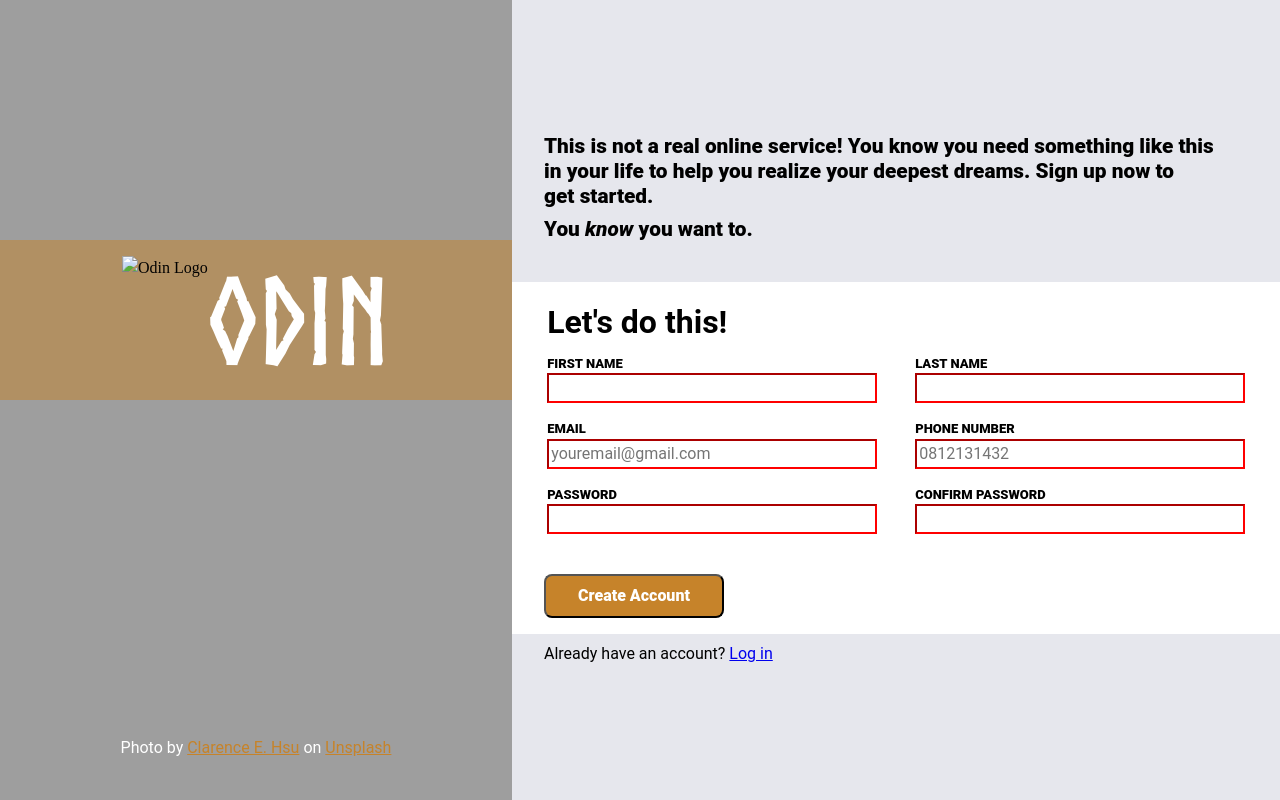
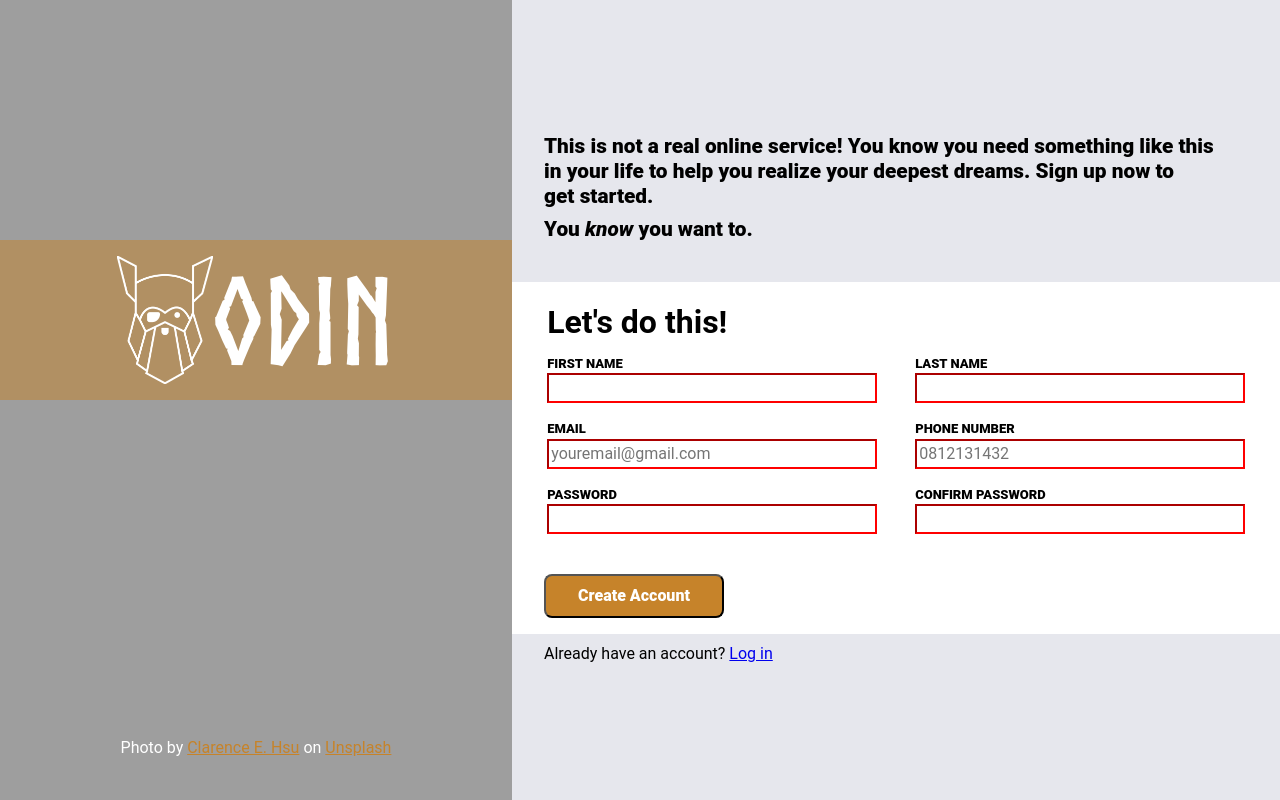
Before and after one commit to Christin6/Sign-Up-Form, a plain HTML site: page index.html in a window 1280 px wide. Drawn offline with Linux system fonts and the light colour scheme; the site is published under a folder, as on GitHub Pages, so addresses that start at the root find nothing.

Commit message:
Update index.html

```diff
--- a/index.html
+++ b/index.html
@@ -11,7 +11,7 @@
     <body>
         <div id="side-bar">
             <div id="odin-logo">
-                <img src="/img/odin-lined.png" alt="Odin Logo">
+                <img src="img/odin-lined.png" alt="Odin Logo">
                 <p>ODIN</p>
             </div>
 
```
